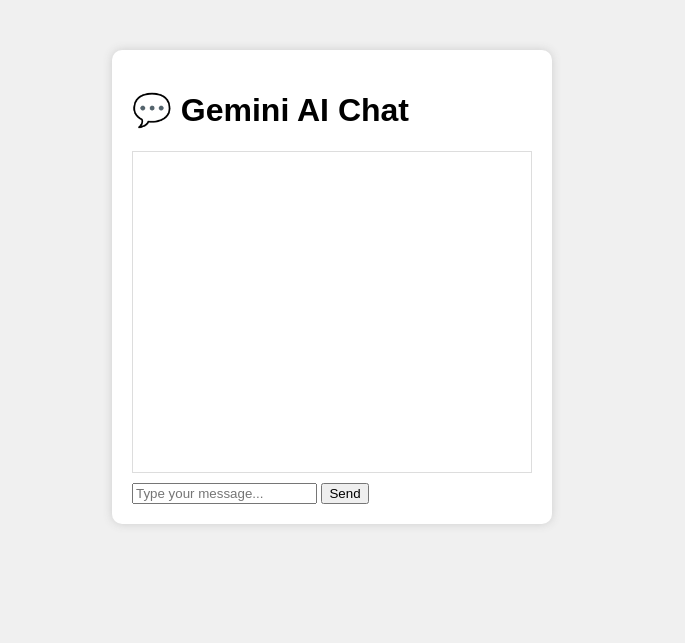
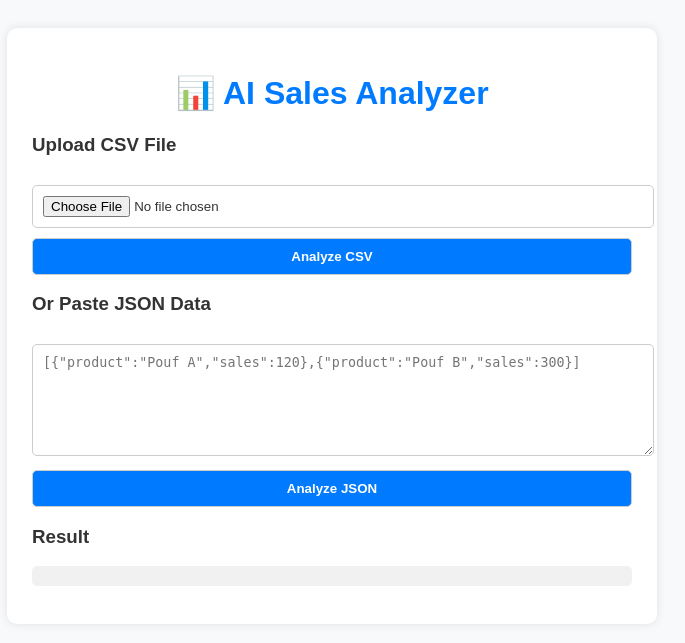
Before and after one commit to yocho1/ai-sales-chatbot, a Flask app: page / in a window 1280 px wide. Shown: the top 643 px of the page, without its empty margins (308-993 px from the left). Run offline with Flask 3, Linux system fonts and the light colour scheme.

Commit message:
Update analyze endpoint and fix routing

```diff
--- a/app.py
+++ b/app.py
@@ -84,6 +84,23 @@
 def index():
     return render_template("index.html")  # Your chat HTML
 
+@app.route("/analyze", methods=["POST"])
+def sales_route():  # unique function name
+    try:
+        if "file" in request.files:
+            data = pd.read_csv(request.files["file"])
+        else:
+            json_data = request.get_json()
+            if not json_data:
+                return jsonify({"error": "No file or JSON data provided."})
+            data = pd.DataFrame(json_data)
+
+        result = analyze_sales_df(data)
+        return jsonify(result)
+
+    except Exception as e:
+        return jsonify({"error": str(e)})
+
 @app.route("/chat", methods=["POST"])
 def chat():
     try:
@@ -99,16 +116,7 @@
     except Exception as e:
         return jsonify({"error": str(e)})
 
-@app.route("/analyze", methods=["POST"])
-def analyze():
-    if "file" in request.files:
-        data = pd.read_csv(request.files["file"])
-    else:
-        json_data = request.get_json()
-        data = pd.DataFrame(json_data)
 
-    result = analyze_sales_df(data)
-    return jsonify(result)
 
 if __name__ == "__main__":
     app.run(debug=True)
--- a/templates/index.html
+++ b/templates/index.html
@@ -3,52 +3,112 @@
   <head>
     <meta charset="UTF-8" />
     <meta name="viewport" content="width=device-width, initial-scale=1.0" />
-    <title>Gemini AI Chat</title>
-    <link rel="stylesheet" href="/static/style.css" />
+    <title>AI Sales Analyzer</title>
+    <style>
+      body {
+        font-family: Arial, sans-serif;
+        background: #f8f9fa;
+        color: #333;
+        padding: 20px;
+      }
+      .container {
+        max-width: 600px;
+        margin: auto;
+        background: white;
+        padding: 25px;
+        border-radius: 10px;
+        box-shadow: 0 0 10px rgba(0, 0, 0, 0.1);
+      }
+      h1 {
+        text-align: center;
+        color: #007bff;
+      }
+      input,
+      button,
+      textarea {
+        width: 100%;
+        margin-top: 10px;
+        padding: 10px;
+        border-radius: 5px;
+        border: 1px solid #ccc;
+      }
+      button {
+        background-color: #007bff;
+        color: white;
+        cursor: pointer;
+        font-weight: bold;
+      }
+      button:hover {
+        background-color: #0056b3;
+      }
+      pre {
+        background: #f1f1f1;
+        padding: 10px;
+        border-radius: 5px;
+        margin-top: 15px;
+        max-height: 300px;
+        overflow-y: auto;
+      }
+    </style>
   </head>
   <body>
-    <div class="chat-container">
-      <h1>💬 Gemini AI Chat</h1>
-      <div id="chat-box"></div>
-      <div class="input-area">
-        <input id="user-input" type="text" placeholder="Type your message..." />
-        <button id="send-btn">Send</button>
-      </div>
+    <div class="container">
+      <h1>📊 AI Sales Analyzer</h1>
+
+      <h3>Upload CSV File</h3>
+      <input type="file" id="csvFile" accept=".csv" />
+      <button onclick="uploadCSV()">Analyze CSV</button>
+
+      <h3>Or Paste JSON Data</h3>
+      <textarea
+        id="jsonData"
+        rows="6"
+        placeholder='[{"product":"Pouf A","sales":120},{"product":"Pouf B","sales":300}]'
+      ></textarea>
+      <button onclick="analyzeJSON()">Analyze JSON</button>
+
+      <h3>Result</h3>
+      <pre id="result"></pre>
     </div>
 
     <script>
-      const chatBox = document.getElementById('chat-box')
-      const sendBtn = document.getElementById('send-btn')
-      const userInput = document.getElementById('user-input')
+      async function uploadCSV() {
+        const file = document.getElementById('csvFile').files[0]
+        if (!file) return alert('Please select a CSV file.')
 
-      sendBtn.addEventListener('click', async () => {
-        const message = userInput.value.trim()
-        if (!message) return
+        const formData = new FormData()
+        formData.append('file', file)
 
-        chatBox.innerHTML += `<div class="user-msg"><b>You:</b> ${message}</div>`
-        userInput.value = ''
+        const response = await fetch('/analyze', {
+          method: 'POST',
+          body: formData,
+        })
+        const data = await response.json()
+        document.getElementById('result').textContent = JSON.stringify(
+          data,
+          null,
+          2
+        )
+      }
 
+      async function analyzeJSON() {
+        const jsonData = document.getElementById('jsonData').value
         try {
-          const res = await fetch('/chat', {
+          const response = await fetch('/analyze', {
             method: 'POST',
             headers: { 'Content-Type': 'application/json' },
-            body: JSON.stringify({ message }),
+            body: jsonData,
           })
-          const data = await res.json()
-          if (data.reply) {
-            chatBox.innerHTML += `<div class="ai-msg"><b>Gemini:</b> ${data.reply}</div>`
-          } else {
-            chatBox.innerHTML += `<div class="error-msg">Error: ${data.error}</div>`
-          }
-          chatBox.scrollTop = chatBox.scrollHeight
-        } catch (err) {
-          chatBox.innerHTML += `<div class="error-msg">Error: ${err.message}</div>`
+          const data = await response.json()
+          document.getElementById('result').textContent = JSON.stringify(
+            data,
+            null,
+            2
+          )
+        } catch (e) {
+          document.getElementById('result').textContent = 'Error: ' + e.message
         }
-      })
-
-      userInput.addEventListener('keypress', function (e) {
-        if (e.key === 'Enter') sendBtn.click()
-      })
+      }
     </script>
   </body>
 </html>
```
